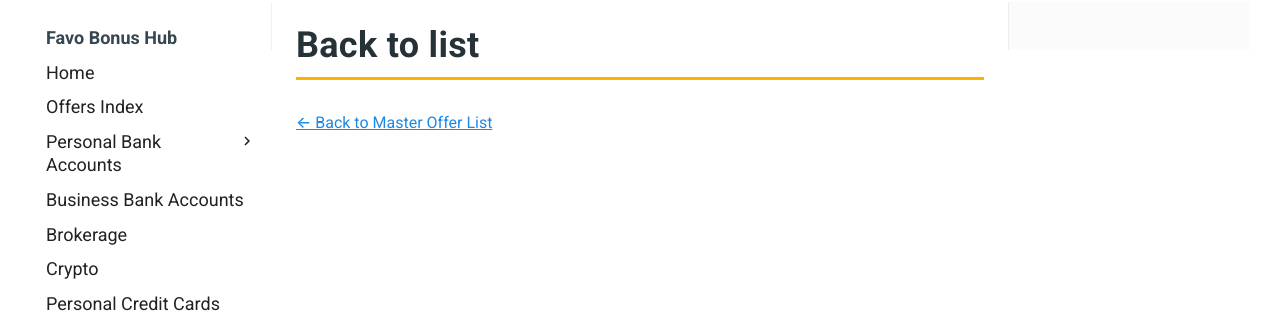
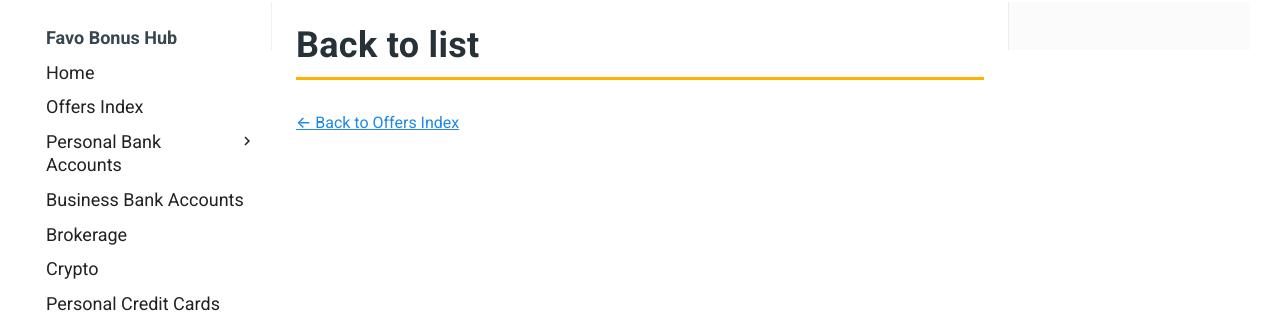
Before and after one commit to whispersofzephyr/favolinkhub-site, an MkDocs documentation site: the page built from docs/snippets/back-to-list.md, in a window 1280 px wide. Shown: the part 178-491 px from the top of the page. Built offline with MkDocs 1.6.1 and Material for MkDocs 9.7.7, drawn with Linux system fonts in a browser that asks for light colours.

Commit message:
Update back-to-list.md

```diff
--- a/docs/snippets/back-to-list.md
+++ b/docs/snippets/back-to-list.md
@@ -1 +1 @@
-[← Back to Master Offer List](/offers-index/)
+[← Back to Offers Index](/offers-index/)
```
